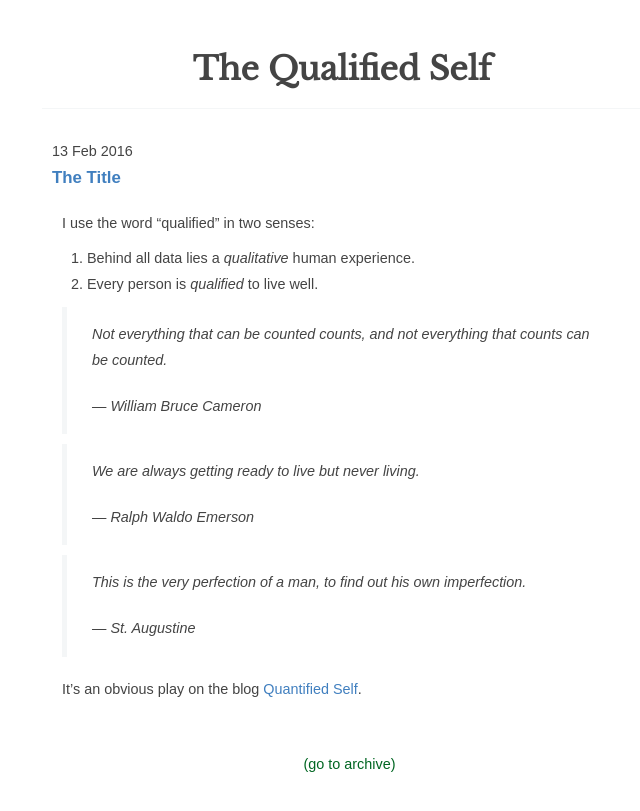
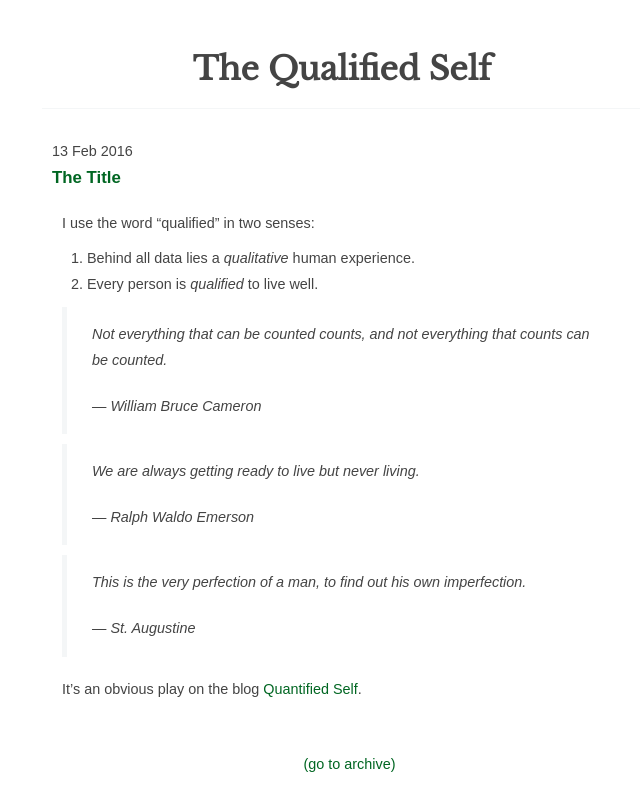
Before and after one commit to Qualified-gad/qualifiedself.github.io, a Jekyll site: the page built from index.html, in a window 1280 px wide. Shown: the top 811 px of the page, without its empty margins (298-938 px from the left). Built offline with Jekyll 4.4.1, drawn with Linux system fonts in a browser that asks for light colours; the list of posts is cut into pages by our own code.

Commit message:
actually update link color

```diff
--- a/assets/css/style.css
+++ b/assets/css/style.css
@@ -60,7 +60,7 @@ article p{
     padding: 10px
 }
 article a{
-    color: #407FBF;
+    color: #006622;
 }
 article h3{
     color: #FF9999;
```
